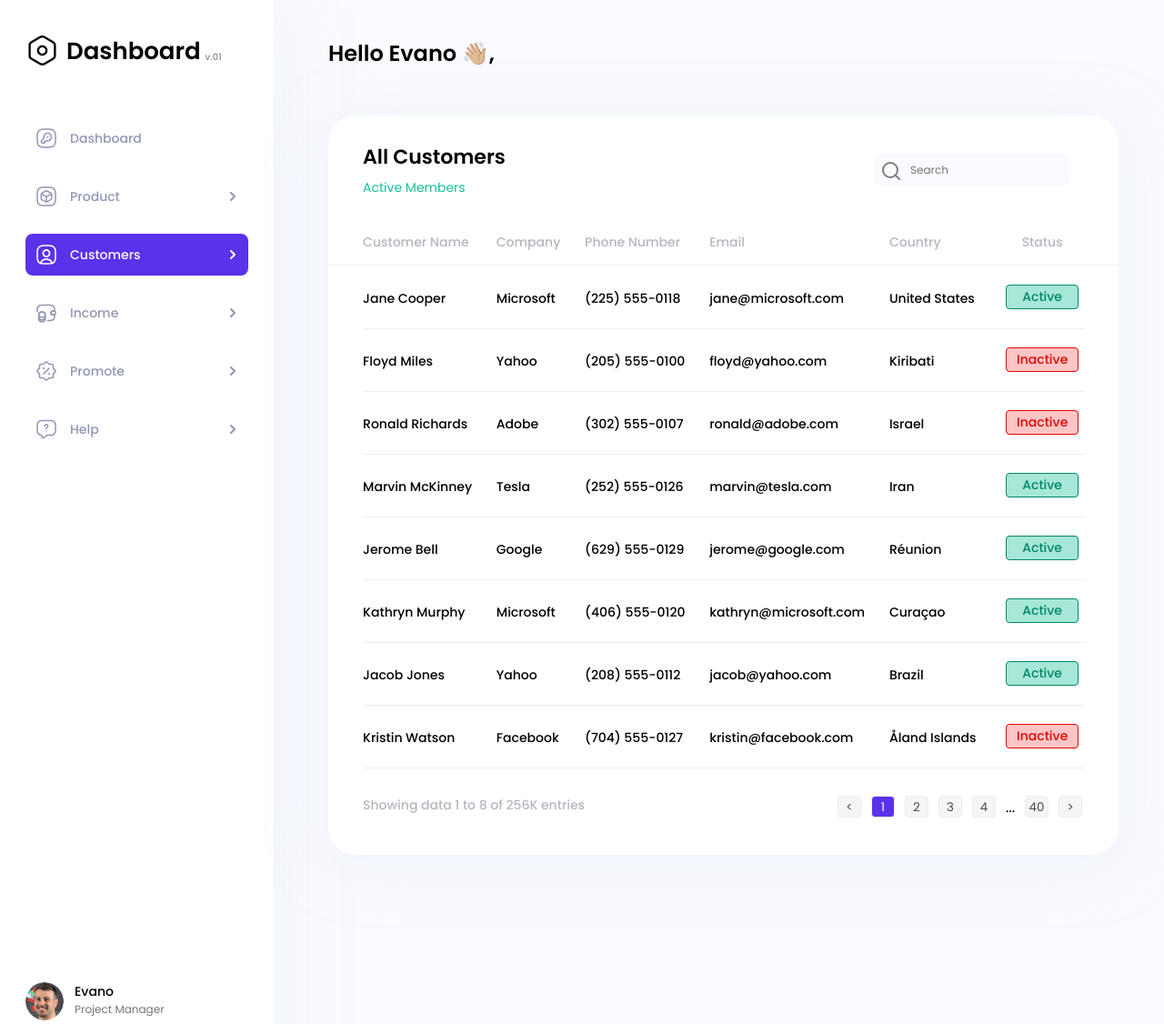
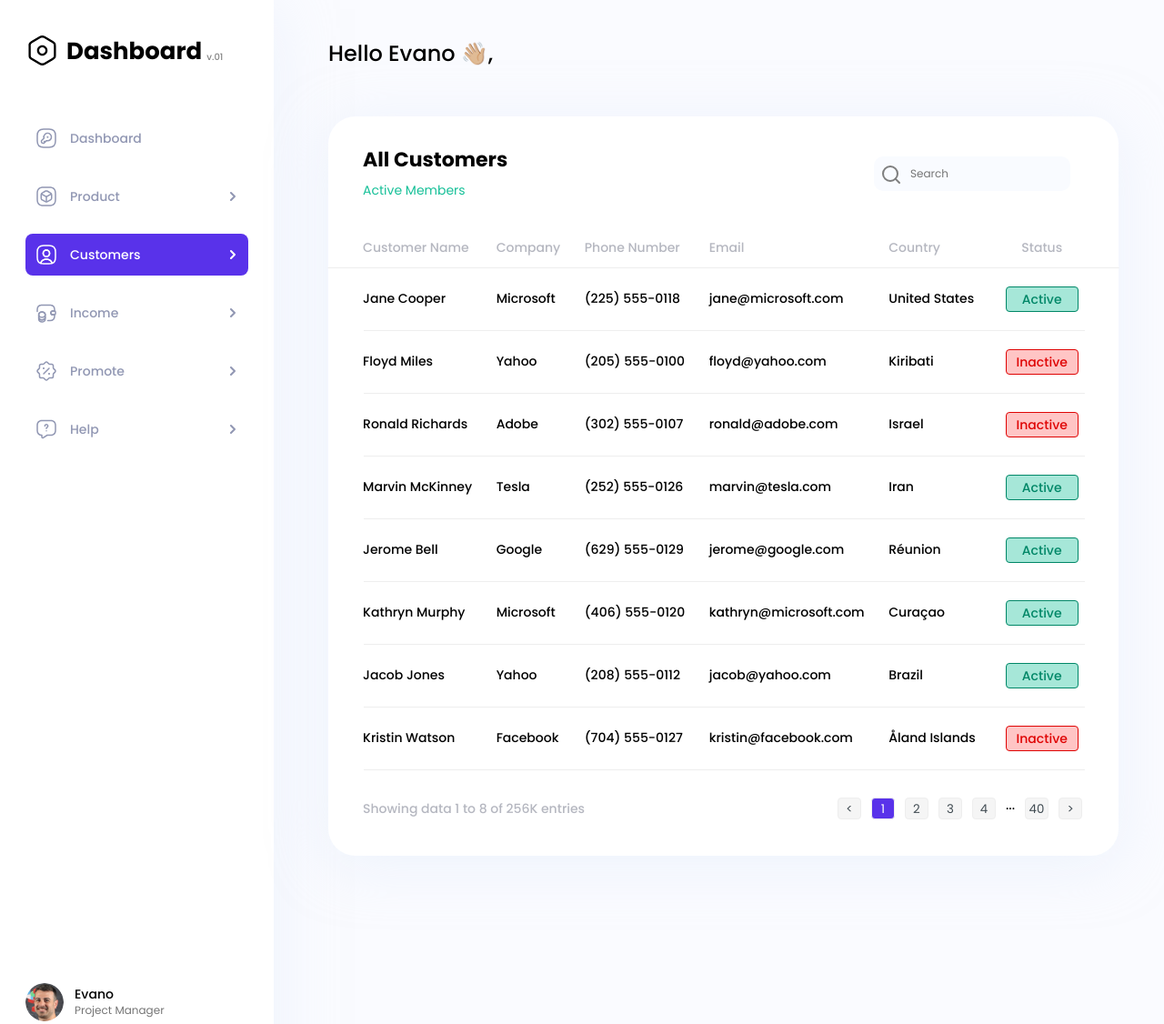
Before and after one commit to Qunthunnan/TestQuestDashboard, a website: page src/pug/index.pug in a window 1280 px wide. Shown: the whole page at 91% size. Drawn offline with nearby package versions, Linux system fonts and the light colour scheme; files that its build step writes are made by us from their sources; files whose address does not match are found by name.

Commit message:
all layout fixed, pixel-perfect, mobile

```diff
--- a/gulpfile.js
+++ b/gulpfile.js
@@ -9,6 +9,7 @@ import imagemin, { mozjpeg } from 'gulp-imagemin';
 import pug from 'gulp-pug';
 import minify from 'gulp-minify';
 import flatten from 'gulp-flatten';
+import ttf2woff from 'gulp-ttf2woff';
 
 const isPartial = (file) => file.relative.startsWith('_');
 
@@ -60,9 +61,10 @@ gulp.task('scripts', function () {
 });
 
 gulp.task('fonts', function () {
-    return gulp.src("src/fonts/**/*")
-        .pipe(gulp.dest("dist/fonts"))
-        .pipe(browserSync.stream());
+    return gulp.src("src/fonts/*.ttf")
+    .pipe(ttf2woff())
+    .pipe(gulp.dest('dist/fonts/'))
+    .pipe(browserSync.stream());
 });
 
 gulp.task('icons', function () {
--- a/package.json
+++ b/package.json
@@ -22,12 +22,14 @@
     "gulp": "^4.0.2",
     "gulp-autoprefixer": "^9.0.0",
     "gulp-clean-css": "^4.3.0",
+    "gulp-cssfont64": "^0.0.1",
     "gulp-flatten": "^0.4.0",
     "gulp-imagemin": "^9.0.0",
     "gulp-minify": "^3.1.0",
     "gulp-pug": "^5.0.0",
     "gulp-rename": "^2.0.0",
     "gulp-sass": "^5.1.0",
+    "gulp-ttf2woff": "^1.1.1",
     "pug": "^3.0.2",
     "sass": "^1.69.5"
   },
--- /dev/null
+++ b/src/js/font-loader.js
@@ -0,0 +1,3 @@
+function loadFont(a,b,c,d){function e(){if(!window.FontFace)return!1;var a=new FontFace("t",'url("data:application/font-woff2,") format("woff2")',{}),b=a.load();try{b.then(null,function(){})}catch(c){}return"loading"===a.status}var f=navigator.userAgent,g=!window.addEventListener||f.match(/(Android (2|3|4.0|4.1|4.2|4.3))|(Opera (Mini|Mobi))/)&&!f.match(/Chrome/);if(!g){var h={};try{h=localStorage||{}}catch(i){}var j="x-font-"+a,k=j+"url",l=j+"css",m=h[k],n=h[l],o=document.createElement("style");if(o.rel="stylesheet",document.head.appendChild(o),!n||m!==b&&m!==c){var p=c&&e()?c:b,q=new XMLHttpRequest;q.open("GET",p),q.onload=function(){q.status>=200&&q.status<400&&(h[k]=p,h[l]=q.responseText,d||(o.textContent=q.responseText))},q.send()}else o.textContent=n}}
+
+loadFont('Poppins', 'css/poppins.min.css');
--- a/src/js/script.js
+++ b/src/js/script.js
@@ -1,10 +1,9 @@
 "use strict"
-let mobileButton = document.querySelector('.sidePanel__mobile-button');
+const sidePanel = document.querySelector('.side_panel'),
+      mobileButton = document.querySelector('.mobileButton');
 
 mobileButton.addEventListener('click', e => {
-        if(e.target && e.target.matches('.sidePanel__mobile-button span')) {
-            alert('CLICK!');
+        if(e.target && e.target.matches('.mobileButton span')) {
+            sidePanel.classList.toggle('side_panel--active');
         }
     });
-
-console.log(mobileButton, 'test');
--- a/src/pug/blocks/_dashboard.pug
+++ b/src/pug/blocks/_dashboard.pug
@@ -1,14 +1,15 @@
-section.dashboard
+.dashboard
     header.dashboard__label
-        h2 Hello #{userName} 👋🏼,
+        h2.dashboard__greetings Hello #{userName} 👋🏼,
     .dashboard__window
         header.dashboard__header
             .dashboard__text
                 h2.dashboard__title All Customers
                 h3.dashboard__subtitle Active Members
             .dashboard__search
-                .dashboard__search-input
-                    input(type="text" placeholder = "Search")
+                .dashboard__search_input
+                    input(type="text" id="search" placeholder = "Search")
+                    label(for="search")
                     svg(xmlns='http://www.w3.org/2000/svg' width='24' height='24' viewBox='0 0 24 24' fill='none')
                         path(d='M11 19C15.4183 19 19 15.4183 19 11C19 6.58172 15.4183 3 11 3C6.58172 3 3 6.58172 3 11C3 15.4183 6.58172 19 11 19Z' stroke='#7E7E7E' stroke-width='2' stroke-linecap='round' stroke-linejoin='round')
                         path(d='M21 21L16.65 16.65' stroke='#7E7E7E' stroke-width='2' stroke-linecap='round' stroke-linejoin='round')
@@ -31,17 +32,17 @@ section.dashboard
                     else
                         .dashboard__status--inactive Inactive
         footer.dashboard__footer
-            .dashboard__data-count Showing data 1 to 8 of
+            .dashboard__data_count Showing data 1 to 8 of
                 if dataCount > 1000
                     |#{Math.floor(dataCount/1000)}K entries
                 else
                     |#{dataCount} entries
             .dashboard__pagination
-                button.dashboard__leftArr <
+                button.dashboard__leftArr &lt;
                 button.dashboard__page.dashboard__page--active 1
                 button.dashboard__page 2
                 button.dashboard__page 3
                 button.dashboard__page 4
                 .dashboard__gap ...
                 button.dashboard__page 40
-                button.dashboard__rightArr >
+                button.dashboard__rightArr &gt;
--- a/src/pug/blocks/_sidePanel.pug
+++ b/src/pug/blocks/_sidePanel.pug
@@ -1,46 +1,47 @@
-aside.sidePanel
-    .sidePanel__logo
+aside.side_panel
+    .side_panel__logo
         svg(xmlns='http://www.w3.org/2000/svg' width='37' height='37' viewBox='0 0 37 37' fill='none')
             path(d='M18.5003 34.8876C17.4674 34.8876 16.419 34.6564 15.602 34.1784L7.12284 29.2914C3.66951 26.9634 3.45367 26.6089 3.45367 22.9551V14.0443C3.45367 10.3905 3.65409 10.0359 7.04576 7.73887L15.5865 2.80553C17.2053 1.86512 19.749 1.86512 21.3678 2.80553L29.8778 7.70803C33.3311 10.0359 33.547 10.3905 33.547 14.0443V22.9397C33.547 26.5934 33.3465 26.948 29.9549 29.2451L21.414 34.1784C20.5815 34.6564 19.5332 34.8876 18.5003 34.8876ZM18.5003 4.42428C17.8528 4.42428 17.2207 4.54762 16.7736 4.8097L8.29451 9.7122C5.78159 11.408 5.78159 11.408 5.78159 14.0443V22.9397C5.78159 25.5759 5.78159 25.5759 8.35617 27.318L16.7736 32.1743C17.6832 32.6984 19.3328 32.6984 20.2424 32.1743L28.7215 27.2718C31.219 25.5759 31.219 25.5759 31.219 22.9397V14.0443C31.219 11.408 31.219 11.408 28.6445 9.66595L20.227 4.8097C19.7799 4.54762 19.1478 4.42428 18.5003 4.42428Z' fill='black')
             path(d='M18.5 24.2812C15.3088 24.2812 12.7188 21.6912 12.7188 18.5C12.7188 15.3088 15.3088 12.7188 18.5 12.7188C21.6912 12.7188 24.2812 15.3088 24.2812 18.5C24.2812 21.6912 21.6912 24.2812 18.5 24.2812ZM18.5 15.0312C16.5883 15.0312 15.0312 16.5883 15.0312 18.5C15.0312 20.4117 16.5883 21.9688 18.5 21.9688C20.4117 21.9688 21.9688 20.4117 21.9688 18.5C21.9688 16.5883 20.4117 15.0312 18.5 15.0312Z' fill='black')
-        h1 Dashboard
-        .sidePanel__ver v#{dashboardVer}
-    .sidePanel__mobile-button
+        h1.side_panel__title Dashboard
+        .side_panel__ver v#{dashboardVer}
+    .side_panel__mobile_button.mobileButton
         span
         span
         span
-    nav.sidePanel__menu
+    nav.side_panel__menu
         ul
-            li.sidePanel__menu-item
+            li.side_panel__menu_item
                 +menuDashboardIcon
                 |Dashboard
-            li.sidePanel__menu-item
+            li.side_panel__menu_item
                 +menuProductIcon
                 |Product
-                .sidePanel__arrow
+                .side_panel__arrow
                     +menuArrowIcon
-            li.sidePanel__menu-item.sidePanel__menu-item--active
+            li.side_panel__menu_item.side_panel__menu_item--active
                 +menuCustomersIconActive
                 |Customers
-                .sidePanel__arrow
+                .side_panel__arrow
                     +menuArrowIconActive
-            li.sidePanel__menu-item
+            li.side_panel__menu_item
                 +menuIncomeIcon
                 |Income
-                .sidePanel__arrow
+                .side_panel__arrow
                     +menuArrowIcon
-            li.sidePanel__menu-item
+            li.side_panel__menu_item
                 +menuPromoteIcon
                 |Promote
-                .sidePanel__arrow
+                .side_panel__arrow
                     +menuArrowIcon
-            li.sidePanel__menu-item
+            li.side_panel__menu_item
                 +menuHelpIcon
                 |Help
-                .sidePanel__arrow
+                .side_panel__arrow
                     +menuArrowIcon
-    footer.sidePanel__user
-        img(src="img/leftFooter/userAvatar.jpg", alt="you")
-        .sidePanel__sideInfo
-            .sidePanel__name #{userName}
-            .sidePanel__position #{userPosition}
+    footer.side_panel__user
+        .side_panel__avatar
+            img(src="img/leftFooter/userAvatar.jpg", alt="you")
+        .side_panel__sideInfo
+            .side_panel__name #{userName}
+            .side_panel__position #{userPosition}
--- a/src/pug/layout/_layout.pug
+++ b/src/pug/layout/_layout.pug
@@ -6,9 +6,10 @@ html(lang="en")
     head
         meta(charset="UTF-8")
         meta(name="viewport", content="width=device-width, initial-scale=1.0")
+        script(src='js/font-loader-min.js')
         link(rel="stylesheet", href="css/style.min.css")
         title Dashboard
     body
+        block content
         include ../blocks/_sidePanel.pug
-        block content
         script(defer src="js/script-min.js")
--- a/src/sass/blocks/_dashboard.scss
+++ b/src/sass/blocks/_dashboard.scss
@@ -3,12 +3,15 @@
     width: 100%;
     display: flex;
     flex-direction: column;
+    order: 2;
     &__label {
-        h1 {
-            font-weight: 500;
-            font-size: 24px;
-        }
         padding-bottom: 51px;
+    }
+
+    &__greetings {
+        font-weight: 500;
+        font-size: 24px;
+        line-height: 36px;
     }
 
     &__window {
@@ -21,16 +24,17 @@
     &__header {
         display: flex;
         justify-content: space-between;
-        padding: 29px 53px 6px 38px;
+        padding: 29px 53px 9px 38px;
     }
 
     &__title {
         font-size: 22px;
+        line-height: 38px;
         font-weight: 600;
     }
 
     &__subtitle {
-        margin-top: 7px;
+        margin: 7px 0px 0px 0px;
         font-weight: 400;
         font-size: 14px;
         color: #16C098;
@@ -39,8 +43,9 @@
     &__search {
         display: flex;
         align-items: center;
-        &-input {
+        &_input {
             position: relative;
+            margin: 8px 0 0 0;
             input {
                 outline: none;
                 border: none;
@@ -72,7 +77,7 @@
         position: relative;
         font-size: 14px;
         font-weight: 500;
-        padding: 26px 0px;
+        padding: 27px 0;
     }
 
     &__name, &__company, &__number, &__email, &__country, &__status {
@@ -87,13 +92,13 @@
             background-color: #EEE;
         }
         &--placeholder {
-            padding: 33px 0 0 0px;
+            padding: 40px 0 0 0px;
             color: #B5B7C0;
             &::after {
                 content: '';
                 display: block;
                 position: absolute;
-                bottom: 1px;
+                bottom: 0px;
                 left: 50%;
                 transform: translateX(-50%);
                 height: 0.5px;
@@ -123,7 +128,7 @@
             }
         }
         &--active, &--inactive {
-            padding: 2px 0;
+            padding: 6px 0;
             border-radius: 4px;
             width: 80px;
             text-align: center;
@@ -146,8 +151,9 @@
         padding: 31px 40px 40px 38px;
     }
 
-    &__data-count {
+    &__data_count {
         color: #B5B7C0;
+        margin-top: 5px;
         font-weight: 500;
         font-size: 14px;
     }
@@ -157,9 +163,9 @@
     }
 
     &__page, &__gap, &__leftArr {
-        margin-right: 11px;
-        &:last-child() {
-            margin-right: 0px;
+        margin: 0 11px 0 0;
+        &:last-child {
+            margin: 0 0 0 0;
         }
     }
 
@@ -198,7 +204,7 @@
     .dashboard {
         padding: 41px 50px 299px 60px;
         &__customers {
-            column-gap: 15px;
+            column-gap: 14px;
         }
     }
 }
@@ -208,11 +214,11 @@
     .dashboard {
         padding: 40px 25px 230px 25px;
         &__customers {
-            column-gap: 10px;
+            column-gap: 9px;
             padding: 0px 20px;
         }
 
-        &__name, &__company, &__number, &__email, &__country, &__status, &__data-count {
+        &__name, &__company, &__number, &__email, &__country, &__status, &__data_count {
             font-size: 12px;
             &--placeholder {
                 &::after {
@@ -242,11 +248,11 @@
         }
 
         &__subtitle {
-            margin-top: 2px;
+            margin: 2px 0 0 0;
             font-size: 12px;
         }
 
-        &__name, &__company, &__number, &__email, &__country, &__status, &__data-count {
+        &__name, &__company, &__number, &__email, &__country, &__status, &__data_count {
             font-size: 10px;
         }
 
@@ -259,31 +265,44 @@
 }
 
 @media (max-width: 767px) {
-
+    .dashboard {
+        padding: 60px 25px 140px 25px;
+    }
 }
 
 @media (max-width: 575px) {
+    .dashboard {
+        padding: 60px 25px 40px 25px;
+        &__header {
+            flex-direction: column;
+        }
 
+        &__customers {
+            overflow: scroll;
+            box-sizing: content-box;
+            grid-template: 50px/repeat(6, auto);
+            grid-auto-rows: 50px;
+        }
+
+        &__name, &__company, &__number, &__email, &__country, &__status {
+            min-width: max-content;
+            &--placeholder {
+                padding: 20px 0 0 0px;
+            }
+        }
+
+        &__name, &__company, &__number, &__email, &__country {
+            padding: 18px 0;
+        }
+
+        &__footer {
+            padding: 20px 15px 40px 15px;
+            flex-direction: column;
+        }
+
+
+        &__pagination {
+            margin: 10px 0 0 0;
+        }
+    }
 }
-
-// @media (max-width: 1271px) {
-    // .dashboard {
-    //     padding: 41px 50px 299px 60px;
-    //     &__customers {
-    //         column-gap: 15px;
-    //     }
-    // }
-// }
-
-// @media (max-width: 1210px) {
-//     .dashboard {
-//         padding: 41px 30px 299px 30px;
-//         &__customers {
-//             column-gap: 15px;
-//         }
-//     }
-// }
-
-// @media (max-width: 1170px) {
-
-// }
--- a/src/sass/blocks/_sidePanel.scss
+++ b/src/sass/blocks/_sidePanel.scss
@@ -1,22 +1,25 @@
-.sidePanel {
+.side_panel {
     background-color: #fff;
     padding: 37px 28px 117px 28px;
     width: 386px;
     min-height: 100vh;
     display: flex;
     flex-direction: column;
+    order: 1;
     box-shadow: 0px 10px 60px 0px rgba(226, 236, 249, 0.50);
 
     &__logo {
-        h1 {
-            font-size: 26px;
-            font-weight: 600;
-            display: inline;
-        }
         display: flex;
         svg {
-            margin-right: 8px;
+            margin: 0 8px 0 0;
         }
+    }
+
+    &__title {
+        font-size: 26px;
+        line-height: 39px;
+        font-weight: 600;
+        display: inline;
     }
 
     &__ver {
@@ -25,15 +28,15 @@
         font-size: 10px;
         font-weight: 500;
         color: #838383;
-        margin-left: 5px;
+        margin: 0 0 0 5px;
         line-height: 27px;
     }
 
     &__menu {
-        margin-top: 53px;
-        &-item {
+        margin: 53px 0 0 0;
+        &_item {
             svg {
-                margin-right: 14px;
+                margin: 0 14px 0 0;
             }
             border-radius: 8px;
             cursor: pointer;
@@ -67,9 +70,9 @@
     &__arrow {
         display: flex;
         align-items: center;
-        margin-right: 0;
+        margin: 0 0 0 0;
         svg {
-            margin-right: 0;
+            margin: 0 0 0 0;
         }
         margin-left: auto;
     }
@@ -77,20 +80,25 @@
     &__user {
         display: flex;
         margin-top: auto;
+    }
+    &__avatar {
+        width: 42px;
+        height: 42px;
+        overflow: hidden;
         img {
+            width: 100%;
             border-radius: 100%;
-            width: 42px;
-            object-fit: contain;
         }
     }
 
     &__sideInfo {
-        margin-left: 12px;
+        margin: 0 0 0 12px;
     }
 
     &__name {
         font-size: 14px;
         font-weight: 500;
+        line-height: 24px;
     }
     &__position {
         color: #757575;
@@ -100,7 +108,7 @@
 }
 
 @media (max-width: 1200px) {
-    .sidePanel {
+    .side_panel {
         width: 300px;
         padding: 37px 9px 117px 9px;
         &__logo {
@@ -117,7 +125,7 @@
 }
 
 @media (max-width: 990px) {
-    .sidePanel {
+    .side_panel {
         width: 250px;
         padding: 37px 9px 117px 9px;
         &__logo {
@@ -126,7 +134,7 @@
                 line-height: 42px;
             }
             svg {
-                margin-right: 5px;
+                margin: 0 0 0 5px;
             }
         }
 
@@ -138,7 +146,7 @@
 }
 
 @media (max-width: 768px) {
-    .sidePanel {
+    .side_panel {
         position: absolute;
         transition: all 0.5s;
         padding: 37px 9px 412px 9px;
@@ -160,7 +168,7 @@
                     display: none;
                 }
                 &:last-child {
-                    margin-top: 0;
+                    margin: 0 0 0 0;
                     transform-origin: center;
                     transform: rotate(-45deg) translate(0px, -1.5px);
                     height: 3px;
@@ -168,20 +176,20 @@
             }
         }
 
-        &__mobile-button {
+        &__mobile_button {
             height: 30px;
-            transition: all 0.5s;
             position: absolute;
             right: -44px;
             top: 14px;
             span {
+                transition: all 0.5s;
                 display: block;
                 background-color: #000;
                 width: 30px;
                 height: 2px;
-                margin-top: 2px;
+                margin: 2px 0 0 0;
                 &:first-child {
-                    margin-top: 0;
+                    margin: 0 0 0 0;
                 }
             }
         }
--- /dev/null
+++ b/src/sass/poppins.scss
@@ -0,0 +1,20 @@
+@font-face {
+    font-family: 'Poppins';
+    src: url('fonts/Poppins-Regular.woff') format('woff');
+    font-weight: normal;
+    font-style: normal;
+  }
+
+  @font-face {
+    font-family: 'Poppins';
+    src: url('fonts/Poppins-Medium.woff') format('woff');
+    font-weight: 500;
+    font-style: normal;
+  }
+
+  @font-face {
+    font-family: 'Poppins';
+    src: url('fonts/Poppins-Bold.woff') format('woff');
+    font-weight: bold;
+    font-style: normal;
+}
--- a/src/sass/style.scss
+++ b/src/sass/style.scss
@@ -1,5 +1,48 @@
 @import 'base/variables';
-@import url('https://fonts.googleapis.com/css2?family=Poppins:wght@400;500;600&family=Roboto:wght@100;300;400;500;700;900&display=swap');
+html, body, div, span, applet, object, iframe,
+h1, h2, h3, h4, h5, h6, p, blockquote, pre,
+a, abbr, acronym, address, big, cite, code,
+del, dfn, em, img, ins, kbd, q, s, samp,
+small, strike, strong, sub, sup, tt, var,
+b, u, i, center,
+dl, dt, dd, ol, ul, li,
+fieldset, form, label, legend,
+table, caption, tbody, tfoot, thead, tr, th, td,
+article, aside, canvas, details, embed,
+figure, figcaption, footer, header, hgroup,
+menu, nav, output, ruby, section, summary,
+time, mark, audio, video {
+    margin: 0;
+    padding: 0;
+    border: 0;
+    font-size: 100%;
+    font: inherit;
+    font-family: 'Poppins', sans-serif;
+    vertical-align: baseline;
+}
+article, aside, details, figcaption, figure,
+footer, header, hgroup, menu, nav, section {
+    display: block;
+}
+body {
+    line-height: 1;
+}
+ol, ul {
+    list-style: none;
+}
+blockquote, q {
+    quotes: none;
+}
+blockquote:before, blockquote:after,
+q:before, q:after {
+    content: '';
+    content: none;
+}
+table {
+    border-collapse: collapse;
+    border-spacing: 0;
+}
+
 * {
     box-sizing: border-box;
     margin: 0;
```
Also changed, not shown: dist/css/poppins.min.css (added), dist/css/style.min.css, dist/fonts/Poppins-Bold.woff (added), dist/fonts/Poppins-Medium.woff (added), dist/fonts/Poppins-Regular.woff (added), dist/index.html, dist/js/font-loader-min.js (added), dist/js/script-min.js, src/fonts/Poppins-Bold.ttf (added), src/fonts/Poppins-Medium.ttf (added), src/fonts/Poppins-Regular.ttf (added), 1 other file.
